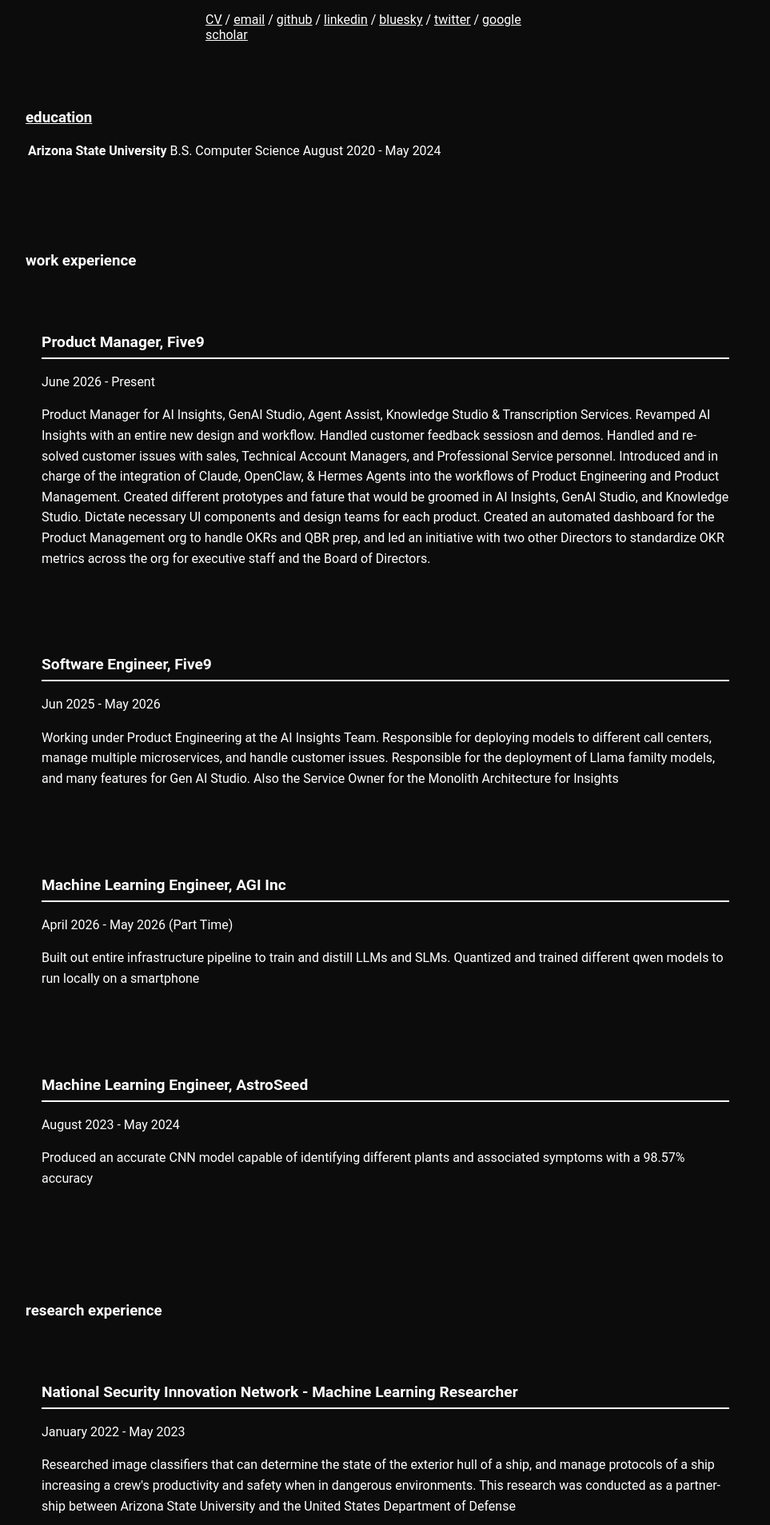
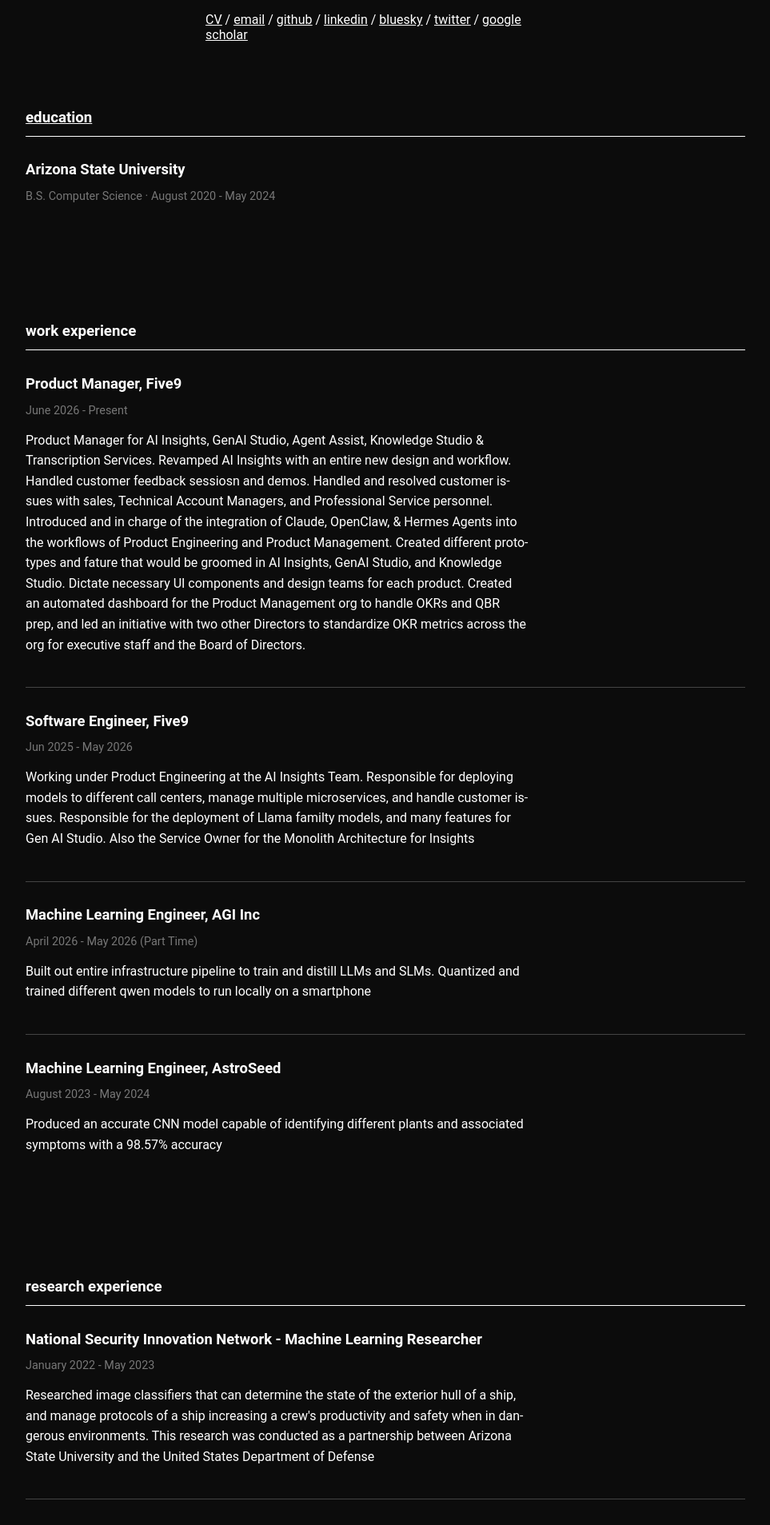
Before and after one commit to sdev138/dev.github.io, a React (Vite) app in the folder devsamarth_v3/: page / in a window 1280 px wide. Shown: the part 683-2590 px from the top of the page at 80% size, without its empty margins (158-1121 px from the left). Built offline with nearby package versions, Linux system fonts and the light colour scheme.

Commit message:
feat: Updating the projects sections UI

```diff
--- a/devsamarth_v3/src/App.css
+++ b/devsamarth_v3/src/App.css
@@ -293,9 +293,36 @@
     margin-bottom: calc(3rem + 5.128vw);
 }
 
-.table td,
-.table th {
-    color: var(--text-color);
+.experiences .color_sec {
+    border-bottom: 1px solid var(--text-color);
+    padding-bottom: 0.75rem;
+}
+
+.experience-entry {
+    margin-top: 1.5rem;
+    padding-bottom: 1.5rem;
+    border-bottom: 1px solid #444444;
+}
+
+.experience-entry:last-child {
+    border-bottom: none;
+}
+
+.experience-entry__title {
+    font-size: 1.15rem;
+    font-weight: 700;
+    margin-bottom: 0.25rem;
+}
+
+.experience-entry__period {
+    color: #777777;
+    font-size: 0.9rem;
+    margin-bottom: 0.75rem;
+}
+
+.experience-entry__desc {
+    line-height: 1.6;
+    max-width: 70ch;
 }
 
 .t_border {
@@ -352,11 +379,6 @@
     font-size: 45px;
 }
 
-.service__title {
-    padding: 8px 0;
-    border-bottom: solid 2px var(--secondary-color);
-}
-
 .service-section .service-category-title {
     padding-bottom: 4px;
 }
@@ -366,23 +388,6 @@
     max-width: 900px;
     margin: 0 auto;
     padding: 0 20px;
-}
-
-.service_ {
-    background: var(--bg-color);
-    padding: 20px;
-    border-radius: 8px;
-    margin-bottom: 20px;
-}
-
-.service__title {
-    margin-bottom: 10px;
-    font-size: 1.2rem;
-}
-
-.service_desc {
-    margin-bottom: 8px;
-    line-height: 1.6;
 }
 
 /*! CSS Used keyframes */
@@ -414,53 +419,118 @@
 }
 
 /* Projects sections */
-/* Projects Styles */
-.projects-grid {
-    display: grid;
-    grid-template-columns: repeat(auto-fill, minmax(300px, 1fr));
-    gap: 2rem;
-    max-width: 1200px;
-    margin: 0 auto;
+.projects-heading {
+    margin-bottom: 2rem;
 }
 
-.project-card {
-    /* background-color: #1a1a1a; */
-    background-color: #0c0c0c;
-    border: 3px solid var(--text-color);
-    border-color: #ffffff;
-    padding: 2rem;
-    /* Formerly 45px */
-    border-radius: 50px;
-    transition: transform 0.3s ease;
+.project-pods {
+    display: grid;
+    gap: 1.25rem;
 }
 
-.project-card:hover {
-    transform: translateY(-5px);
+.project-pod {
+    display: grid;
+    grid-template-columns: minmax(0, 1fr) auto;
+    align-items: end;
+    gap: 2rem;
+    background-color: #e9ebef;
+    color: #111318;
+    border: 1px solid #d2d6dc;
+    border-radius: 22px;
+    padding: clamp(1.5rem, 3vw, 2rem);
+    transition:
+        border-color 0.2s ease,
+        transform 0.2s ease;
 }
 
-.project-card h3 {
-    font-size: 1.5rem;
-    margin-top: 0;
-    margin-bottom: 1rem;
+.project-pod:hover {
+    border-color: #ffffff;
+    transform: translateY(-2px);
 }
 
-.tech-stack {
+.project-pod h3 {
+    color: #111318;
+    font-size: 1.35rem;
+    font-weight: 700;
+    margin: 0 0 0.5rem;
+}
+
+.project-pod p {
+    color: #3d4655;
+    line-height: 1.55;
+    margin: 0 0 1.25rem;
+    max-width: 62ch;
+}
+
+.project-pod__tech {
     display: flex;
     flex-wrap: wrap;
-    gap: 0.5rem;
-    margin-top: 1.5rem;
+    gap: 0.45rem;
+    list-style: none;
+    margin: 0;
+    padding: 0;
 }
 
-.tech-tag {
-    background-color: #333;
-    border-color: #ffffff;
-    padding: 0.3rem 0.8rem;
-    border-radius: 20px;
+.project-pod__tech li {
+    background-color: #d8e1f6;
+    border-radius: 999px;
+    color: #233a67;
     font-size: 0.8rem;
+    font-weight: 600;
+    padding: 0.3rem 0.75rem;
 }
 
-.repo-image {
-    width: 320px;
-    height: auto;
-    border-radius: 8px;
+.project-pod__cta {
+    align-items: center;
+    align-self: end;
+    background-color: #111318;
+    border: 1px solid #ffffff;
+    border-radius: 999px;
+    color: #ffffff !important;
+    display: inline-flex;
+    font-size: 0.95rem;
+    font-weight: 700;
+    gap: 0.8rem;
+    min-height: 52px;
+    padding: 0.45rem 1.1rem 0.45rem 1.25rem;
+    text-decoration: none;
+    transition:
+        background-color 0.2s ease,
+        transform 0.2s ease;
+    white-space: nowrap;
 }
+
+.project-pod__cta:hover {
+    background-color: #292e37;
+    color: #ffffff !important;
+    transform: translateX(2px);
+}
+
+.project-pod__cta:focus-visible {
+    outline: 2px solid #ffffff;
+    outline-offset: 3px;
+}
+
+.project-pod__arrow {
+    color: #ffffff;
+    font-size: 1.35rem;
+    line-height: 1;
+}
+
+@media (max-width: 640px) {
+    .project-pod {
+        grid-template-columns: 1fr;
+        gap: 1.25rem;
+    }
+
+    .project-pod__cta {
+        justify-self: start;
+    }
+}
+
+@media (prefers-reduced-motion: reduce) {
+    .project-pod,
+    .project-pod__cta {
+        transition: none;
+    }
+}
--- a/devsamarth_v3/src/App.tsx
+++ b/devsamarth_v3/src/App.tsx
@@ -7,7 +7,7 @@
 import cv from "./assets/resume/Samarth Dev's Resume.pdf";
 
 // about imports
-import { Container, Row, Col } from "react-bootstrap";
+import { Container } from "react-bootstrap";
 import {
   meta,
   introdata,
@@ -129,17 +129,9 @@
             <title> About | {meta.title}</title>
             <meta name="description" content={meta.description} />
           </Helmet>
-          {/* About Me title */}
-          {/* <Row className="mb-5 mt-3 pt-md-3">
-            <Col lg="8">
-              <h1 className="display-4 mb-4">About me</h1>
-              <hr className="t_border my-4 ml-0 text-left" />
-            </Col>
-          </Row> */}
           {/* Education (University) */}
-          <Row className=" sec_sp">
-            <Col lg={5}>
-              <h3 className="color_sec py-4">
+          <div className="sec_sp">
+            <h3 className="color_sec">
               <a
                 href="https://www.asu.edu"
                 target="_blank"
@@ -148,130 +140,101 @@
                 education
               </a>
             </h3>
-            </Col>
-            <Col lg={7}>
-              <table className="table caption-top">
-                <tbody>
             {worktimeline.map((data, i) => {
               return (
-                      <tr key={i}>
-                        <th scope="row">{data.jobtitle}</th>
-                        <td>{data.where}</td>
-                        <td>{data.date}</td>
-                      </tr>
-                    );
-                  })}
-                </tbody>
-              </table>
-            </Col>
-          </Row>
-          {/* Work Experience */}
-          <Row className="sec_sp">
-            <Col lg={5}>
-              <h3 className="color_sec py-4">work experience</h3>
-            </Col>
-            <Col lg={7}>
-              {workExperience.map((data, i) => {
-                return (
-                  <div className="service_ py-4" key={i}>
-                    <h5 className="service__title">{data.title}</h5>
-                    <p className="service_desc">{data.period}</p>
-                    <p className="service_desc">{data.description}</p>
+                <div className="experience-entry" key={i}>
+                  <h5 className="experience-entry__title">{data.jobtitle}</h5>
+                  <p className="experience-entry__period">
+                    {data.where} &middot; {data.date}
+                  </p>
                 </div>
               );
             })}
-            </Col>
-          </Row>
-          {/* Research Experience */}
-          <Row className="sec_sp">
-            <Col lg={5}>
-              <h3 className="color_sec py-4">research experience</h3>
-            </Col>
-            <Col lg={7}>
-              {researcherExperience.map((data, i) => {
+          </div>
+          {/* Work Experience */}
+          <div className="sec_sp">
+            <h3 className="color_sec">work experience</h3>
+            {workExperience.map((data, i) => {
               return (
-                  <div className="service_ py-4" key={i}>
-                    <h5 className="service__title">{data.title}</h5>
-                    <p className="service_desc">{data.period}</p>
-                    <p className="service_desc">{data.description}</p>
+                <div className="experience-entry" key={i}>
+                  <h5 className="experience-entry__title">{data.title}</h5>
+                  <p className="experience-entry__period">{data.period}</p>
+                  <p className="experience-entry__desc">{data.description}</p>
                 </div>
               );
             })}
-            </Col>
-          </Row>
-          {/* Volunteering Experience */}
-          <Row className="sec_sp">
-            <Col lg={5}>
-              <h3 className="color_sec py-4">volunteering</h3>
-            </Col>
-            <Col lg={7}>
-              {volunteeringExperience.map((data, i) => {
+          </div>
+          {/* Research Experience */}
+          <div className="sec_sp">
+            <h3 className="color_sec">research experience</h3>
+            {researcherExperience.map((data, i) => {
               return (
-                  <div className="service_ py-4" key={i}>
-                    <h5 className="service__title">{data.title}</h5>
-                    <p className="service_desc">{data.period}</p>
-                    <p className="service_desc">{data.description}</p>
+                <div className="experience-entry" key={i}>
+                  <h5 className="experience-entry__title">{data.title}</h5>
+                  <p className="experience-entry__period">{data.period}</p>
+                  <p className="experience-entry__desc">{data.description}</p>
                 </div>
               );
             })}
-            </Col>
-          </Row>
+          </div>
+          {/* Volunteering Experience */}
+          <div className="sec_sp">
+            <h3 className="color_sec">volunteering</h3>
+            {volunteeringExperience.map((data, i) => {
+              return (
+                <div className="experience-entry" key={i}>
+                  <h5 className="experience-entry__title">{data.title}</h5>
+                  <p className="experience-entry__period">{data.period}</p>
+                  <p className="experience-entry__desc">{data.description}</p>
+                </div>
+              );
+            })}
+          </div>
           {/* Research Interests */}
-          <Row className="sec_sp">
-            <Col lg={5}>
-              <h3 className="color_sec py-4">{dataabout.title}</h3>
-            </Col>
-            <Col lg={7} className="d-flex align-items-center">
-              <div>
-                <p>{dataabout.aboutme}</p>
+          <div className="sec_sp">
+            <h3 className="color_sec">{dataabout.title}</h3>
+            <p className="experience-entry__desc">{dataabout.aboutme}</p>
           </div>
-            </Col>
-          </Row>
         </Container>
       </section>
       {/* Projects sections */}
       <section id="projects" className="experiences">
         <Container className="About-header">
-          <Row className="sec-sp">
-            <Col lg={5}>
-              <h2 className="color_sec py-4">projects</h2>
-            </Col>
-          </Row>
-        </Container>
-        {/* <Col lg={5}>
-          <ul><h2 className="color_sec py-4">Projects</h2></ul>
-        </Col> */}
-        <Col lg={7} className="d-flex align-items-center">
-          <div className="projects-grid">
-            {dataportfolio.map((project, index) => (
-              <div
-                key={index}
-                className="project-card"
-                onClick={() => window.open(project.url, "_blank")}
+          <div className="projects-heading">
+            <h2 className="color_sec">projects</h2>
+          </div>
+          <div className="project-pods">
+            {dataportfolio.map((project) => (
+              <article className="project-pod" key={project.url}>
+                <div className="project-pod__content">
+                  <h3>{project.title}</h3>
+                  <p>{project.description}</p>
+                  <ul className="project-pod__tech">
+                    {project.technologies.map((tech) => (
+                      <li key={tech}>{tech}</li>
+                    ))}
+                  </ul>
+                </div>
+                <a
+                  className="project-pod__cta"
+                  href={project.url}
+                  target="_blank"
+                  rel="noopener noreferrer"
+                  aria-label={`Open ${project.title} project in a new tab`}
                 >
-                <h3>{project.title}</h3>
-                {/* Would probably delete, trying to install image */}
-                <img
-                  src={project.image}
-                  alt="repo image"
-                  className="repo-image"
-                />
-                <p>{project.description}</p>
-                <div className="tech-stack">
-                  {project.technologies.map((tech, techIndex) => (
-                    <span key={techIndex} className="tech-tag">
-                      {tech}
+                  <span>View project</span>
+                  <span className="project-pod__arrow" aria-hidden="true">
+                    &gt;
                   </span>
+                </a>
+              </article>
             ))}
           </div>
-              </div>
-            ))}
-          </div>
-        </Col>
+        </Container>
       </section>
       <br />
       <br />
-      <p className="projects-grid">{contactConfig.description}</p>
+      <p>{contactConfig.description}</p>
       <br />
       <br />
       <br />
```
Also changed, not shown: devsamarth_v3/src/content.tsx (+0 -12 lines), 1 other file (tests, documents, lock files or other folders). Lines whose indentation alone changed are shown as unchanged.
